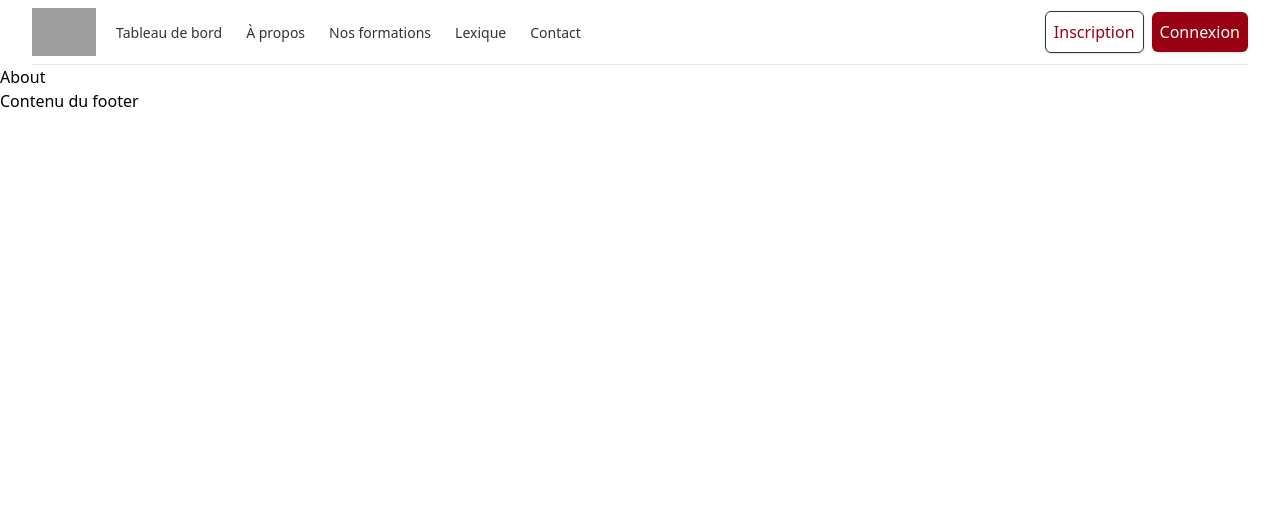
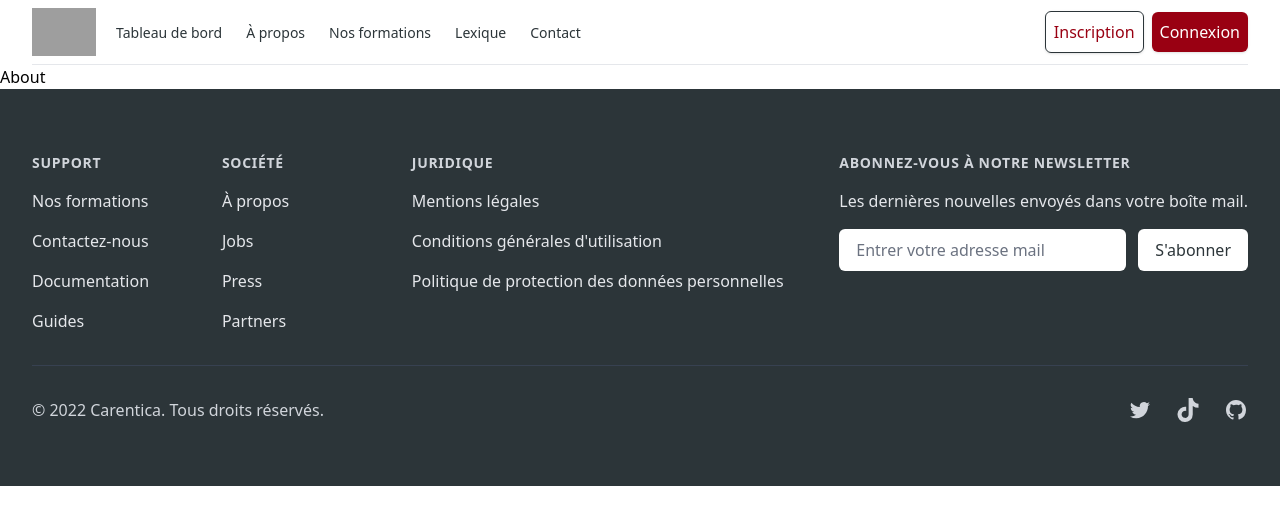
Before and after one commit to Carentica/carentica-front, a Nuxt app: page /about in a window 1280 px wide. Shown: the top 524 px of the page. Built offline with nearby package versions, Linux system fonts and the light colour scheme; grey boxes are pictures that could not be loaded.

Commit message:
adding footer

```diff
--- a/components/Footer.vue
+++ b/components/Footer.vue
@@ -1,5 +1,131 @@
 <template>
-    <div>
-        Contenu du footer
-    </div>
+    <footer class="bg-gunmetal" aria-labelledby="footer-heading">
+        <h2 id="footer-heading" class="sr-only">Footer</h2>
+        <div class="max-w-7xl mx-auto py-12 px-4 sm:px-6 lg:py-16 lg:px-8">
+            <div class="lg:flex lg:gap-8 lg:justify-between">
+                <div>
+                    <div class="grid grid-cols-2 gap-8 md:grid-cols-4 md:gap-2">
+                        <div>
+                            <h3 class="text-sm font-semibold text-gray-300 tracking-wider uppercase">Support</h3>
+                            <ul role="list" class="mt-4 space-y-4">
+                                <li>
+                                    <a href="nosformation.html" class="text-base text-gray-200 hover:text-white"> Nos
+                                        formations </a>
+                                </li>
+
+                                <li>
+                                    <a href="contact.html" class="text-base text-gray-200 hover:text-white">
+                                        Contactez-nous </a>
+                                </li>
+
+                                <li>
+                                    <a href="#" class="text-base text-gray-200 hover:text-white"> Documentation </a>
+                                </li>
+
+                                <li>
+                                    <a href="#" class="text-base text-gray-200 hover:text-white"> Guides </a>
+                                </li>
+
+
+                            </ul>
+                        </div>
+                        <div>
+                            <h3 class="text-sm font-semibold text-gray-300 tracking-wider uppercase">
+                                Société</h3>
+                            <ul role="list" class="mt-4 space-y-4">
+                                <li>
+                                    <a href="apropos.html" class="text-base text-gray-200 hover:text-white"> À propos
+                                    </a>
+                                </li>
+
+
+
+                                <li>
+                                    <a href="#" class="text-base text-gray-200 hover:text-white"> Jobs </a>
+                                </li>
+
+                                <li>
+                                    <a href="#" class="text-base text-gray-200 hover:text-white"> Press </a>
+                                </li>
+
+                                <li>
+                                    <a href="#" class="text-base text-gray-200 hover:text-white"> Partners </a>
+                                </li>
+                            </ul>
+                        </div>
+                        <div class="col-span-2">
+                            <h3 class="text-sm font-semibold text-gray-300 tracking-wider uppercase">Juridique</h3>
+                            <ul role="list" class="mt-4 space-y-4">
+                                <li>
+                                    <a href="#" class="text-base text-gray-200 hover:text-white"> Mentions légales </a>
+                                </li>
+
+                                <li>
+                                    <a href="#" class="text-base text-gray-200 hover:text-white"> Conditions générales
+                                        d'utilisation </a>
+                                </li>
+
+                                <li>
+                                    <a href="#" class="text-base text-gray-200 hover:text-white"> Politique de
+                                        protection des données personnelles </a>
+                                </li>
+                            </ul>
+                        </div>
+                    </div>
+                </div>
+                <div class="mt-8 lg:mt-0 ">
+                    <h3 class="text-sm font-semibold text-gray-300 tracking-wider uppercase">Abonnez-vous à notre
+                        newsletter
+                    </h3>
+                    <p class="mt-4 text-base text-gray-200">Les dernières nouvelles envoyés dans votre boîte mail.</p>
+                    <form class="mt-4 sm:flex sm:max-w-md">
+                        <label for="email-address" class="sr-only">Email address</label>
+                        <input type="email" name="email-address" id="email-address" autocomplete="email" required
+                            class="appearance-none min-w-0 w-full bg-white border border-transparent rounded-md py-2 px-4 text-base text-gunmetal placeholder-gray-500 focus:outline-none focus:ring-2 focus:ring-offset-2 focus:ring-offset-gray-800 focus:ring-carmine focus:border-carmine focus:placeholder-gray-400"
+                            placeholder="Entrer votre adresse mail">
+                        <div class="mt-3 rounded-md sm:mt-0 sm:ml-3 sm:flex-shrink-0">
+                            <button type="submit"
+                                class="w-full bg-white border border-transparent rounded-md py-2 px-4 flex items-center justify-center text-base font-medium text-gunmetal  focus:outline-none focus:ring-2 focus:ring-offset-2 focus:ring-offset-gray-800 focus:ring-carmine">S'abonner</button>
+                        </div>
+                    </form>
+                </div>
+            </div>
+            <div class="mt-8 border-t border-gray-700 pt-8 md:flex md:items-center md:justify-between">
+                <div class="flex space-x-6 md:order-2">
+
+
+
+
+                    <a href="https://twitter.com/carentica" class="text-gray-300 hover:text-gray-200">
+                        <span class="sr-only">Twitter</span>
+                        <svg class="h-6 w-6" fill="currentColor" viewBox="0 0 24 24" aria-hidden="true">
+                            <path
+                                d="M8.29 20.251c7.547 0 11.675-6.253 11.675-11.675 0-.178 0-.355-.012-.53A8.348 8.348 0 0022 5.92a8.19 8.19 0 01-2.357.646 4.118 4.118 0 001.804-2.27 8.224 8.224 0 01-2.605.996 4.107 4.107 0 00-6.993 3.743 11.65 11.65 0 01-8.457-4.287 4.106 4.106 0 001.27 5.477A4.072 4.072 0 012.8 9.713v.052a4.105 4.105 0 003.292 4.022 4.095 4.095 0 01-1.853.07 4.108 4.108 0 003.834 2.85A8.233 8.233 0 012 18.407a11.616 11.616 0 006.29 1.84" />
+                        </svg>
+                    </a>
+                    <a href="#" class="fill-gray-300 hover:fill-gray-200">
+                        <span class="sr-only">TikTok</span>
+                        <svg class="h-6 w-6" xmlns="http://www.w3.org/2000/svg" viewBox="0 0 448 512">
+                            <!--! Font Awesome Pro 6.1.1 by @fontawesome - https://fontawesome.com License - https://fontawesome.com/license (Commercial License) Copyright 2022 Fonticons, Inc. -->
+                            <path
+                                d="M448,209.91a210.06,210.06,0,0,1-122.77-39.25V349.38A162.55,162.55,0,1,1,185,188.31V278.2a74.62,74.62,0,1,0,52.23,71.18V0l88,0a121.18,121.18,0,0,0,1.86,22.17h0A122.18,122.18,0,0,0,381,102.39a121.43,121.43,0,0,0,67,20.14Z" />
+                        </svg>
+                    </a>
+
+                    <a href="https://github.com/Carentica" class="text-gray-300 hover:text-gray-200">
+                        <span class="sr-only">GitHub</span>
+                        <svg class="h-6 w-6" fill="currentColor" viewBox="0 0 24 24" aria-hidden="true">
+                            <path fill-rule="evenodd"
+                                d="M12 2C6.477 2 2 6.484 2 12.017c0 4.425 2.865 8.18 6.839 9.504.5.092.682-.217.682-.483 0-.237-.008-.868-.013-1.703-2.782.605-3.369-1.343-3.369-1.343-.454-1.158-1.11-1.466-1.11-1.466-.908-.62.069-.608.069-.608 1.003.07 1.531 1.032 1.531 1.032.892 1.53 2.341 1.088 2.91.832.092-.647.35-1.088.636-1.338-2.22-.253-4.555-1.113-4.555-4.951 0-1.093.39-1.988 1.029-2.688-.103-.253-.446-1.272.098-2.65 0 0 .84-.27 2.75 1.026A9.564 9.564 0 0112 6.844c.85.004 1.705.115 2.504.337 1.909-1.296 2.747-1.027 2.747-1.027.546 1.379.202 2.398.1 2.651.64.7 1.028 1.595 1.028 2.688 0 3.848-2.339 4.695-4.566 4.943.359.309.678.92.678 1.855 0 1.338-.012 2.419-.012 2.747 0 .268.18.58.688.482A10.019 10.019 0 0022 12.017C22 6.484 17.522 2 12 2z"
+                                clip-rule="evenodd" />
+                        </svg>
+                    </a>
+
+
+                </div>
+                <p class="mt-8 text-base text-gray-300 md:mt-0 md:order-1">&copy; 2022 Carentica. Tous droits réservés.
+                </p>
+            </div>
+        </div>
+    </footer>
 </template>
```
